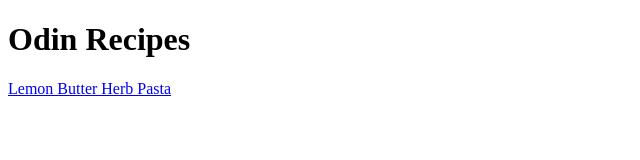
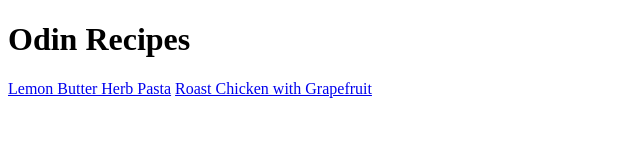
Before and after one commit to shumaim11/odin-recipes, a plain HTML site: page index.html in a window 1280 px wide. Shown: the whole page, without its empty margins (0-640 px from the left). Drawn offline with Linux system fonts and the light colour scheme.

Commit message:
Linked the second recipe on index page

```diff
--- a/index.html
+++ b/index.html
@@ -7,6 +7,7 @@
 <body>
 <h1>Odin Recipes</h1>
 <a href="Recipes/Lemon Butter Herb Pasta.html">Lemon Butter Herb Pasta</a>
+<a href="Recipes/Roast%20Chicken%20with%20Grapefruit.html">Roast Chicken with Grapefruit</a>
 
 </body>
 </html>
```
